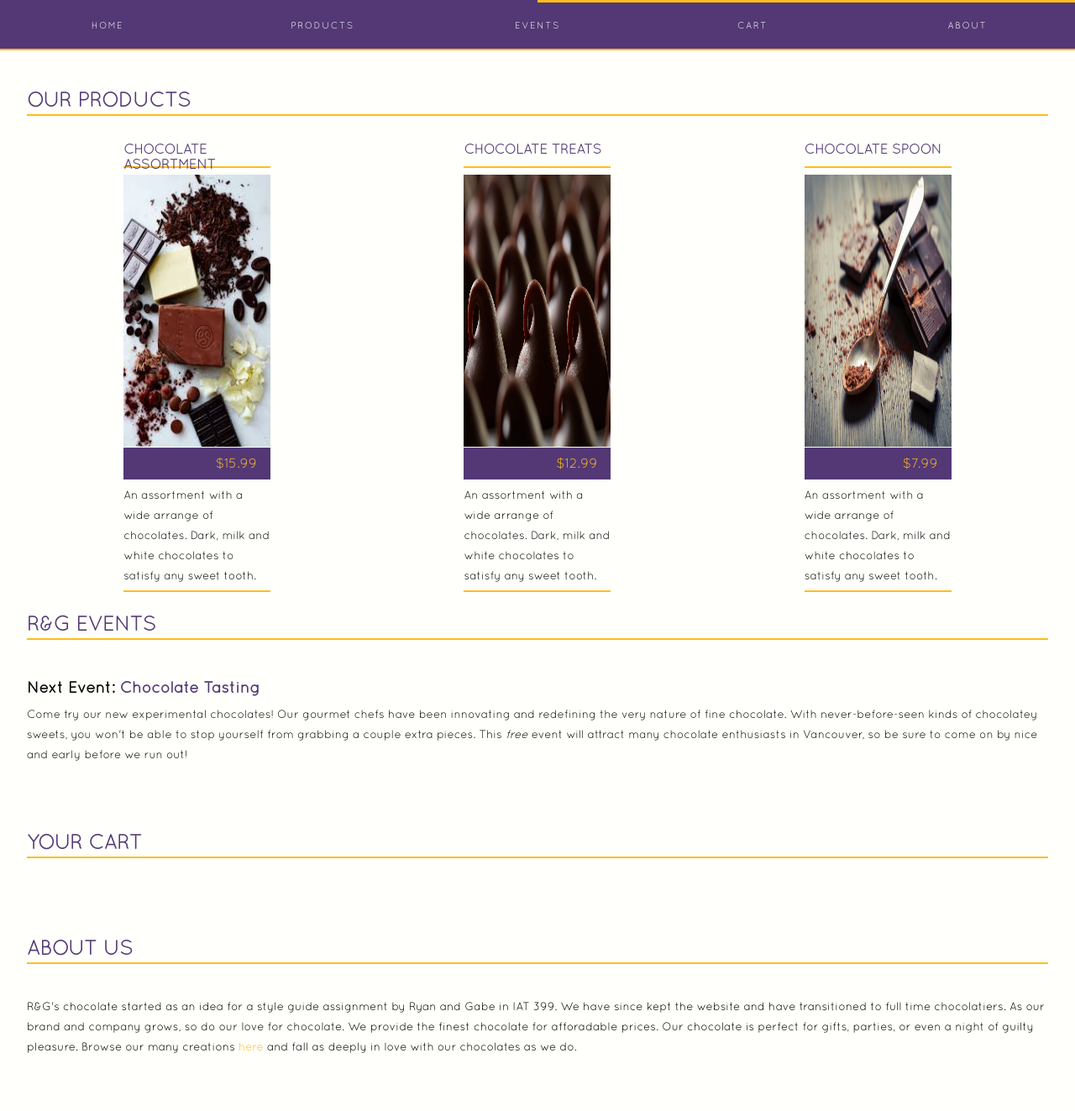
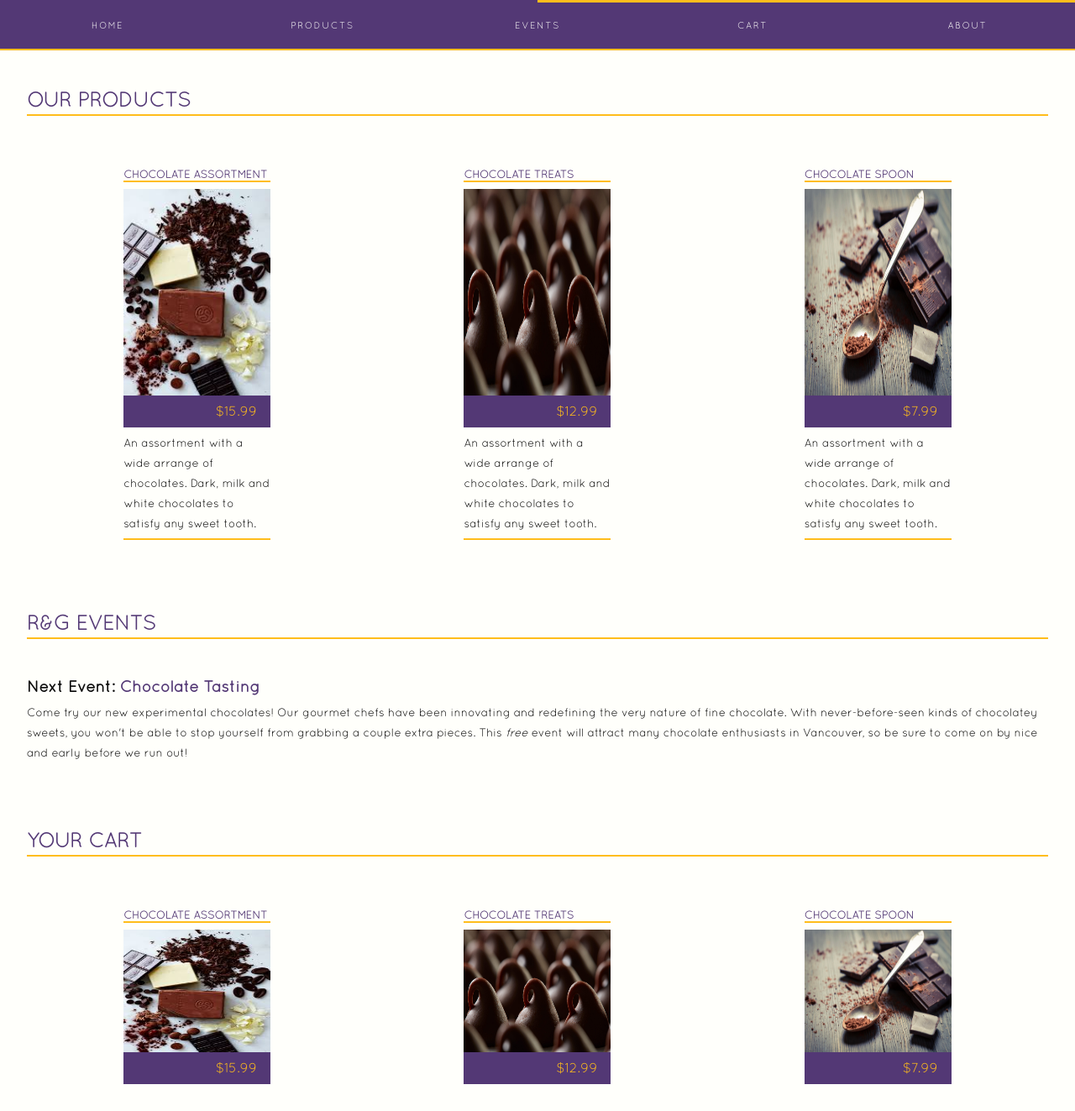
Before and after one commit to ryanfd/po2, a plain HTML site: page index.html in a window 1280 px wide. Shown: the part 797-2120 px from the top of the page at 84% size. Drawn offline with nearby package versions, Linux system fonts and the light colour scheme.

Commit message:
index edits
- sections in index.html now link to pages
- sections show off info from other pages

```diff
--- a/css/grid.css
+++ b/css/grid.css
@@ -198,6 +198,34 @@ section.contact {
     flex-basis: 60%;
 }
 
+.home-product-link {
+    display: flex;
+    flex-wrap: wrap;
+    flex-grow: 1;
+    flex-basis: 100%;
+}
+
+.home-product-link a {
+    display: flex;
+    flex-wrap: wrap;
+    flex-grow: 1;
+    flex-basis: 100%;
+}
+
+.home-cont-cart {
+    display: flex;
+    flex-wrap: wrap;
+    flex-grow: 1;
+    flex-basis: 100%;
+}
+
+.home-cart-cont a {
+    display: flex;
+    flex-wrap: wrap;
+    flex-grow: 1;
+    flex-basis: 100%;
+}
+
 @media (max-width: 37.5em) {
     .button-nav {
         display: flex;
@@ -211,14 +239,10 @@ section.contact {
     }
 }
 
-@media (max-width: 50.25em) {
+@media (max-width: 40.25em) {
     .merch-object {
         flex-basis: 100%;
-        margin: 3rem 0;
-    }
-
-    .merch-cont img {
-        height: 65%;
+        margin: 1rem 0;
     }
 }
 
--- a/css/main.css
+++ b/css/main.css
@@ -379,6 +379,27 @@ li a:hover, a:focus {
     color: rgba(255, 189, 27,0.7);
 }
 
+.home-cart .merch-object img {
+    height: 150px;
+}
+
+.home-product-link {
+    margin-top: 2rem;
+}
+
+.home-cart-cont {
+    margin-top: 2rem;
+}
+
+.home-cart-cont h3.cart-heading {
+    margin-top: 2rem;
+}
+
+.home-cart-cont a:hover h3.cart-heading, .home-cart.cont a:focus h3.cart-heading {
+    color: rgba(255, 189, 27,0.7);
+    transition: ease-in-out 0.1s;
+}
+
 .home-events .event a h3 {
     color: rgba(10, 10, 10, 1);
     transition: ease-in-out 0.2s;
@@ -596,6 +617,11 @@ section a {
     /* width: 90%; */
 }
 
+.merch-cont h4.heading {
+    font-size: 0.8rem;
+    height: 15px;
+}
+
 .merch-cont {
     max-width: 175px;
     margin: 0 auto;
@@ -604,7 +630,7 @@ section a {
 
 .merch-cont img {
     width: 100%;
-    height: 65%;
+    height: 250px;
 }
 
 .cart .merch-object {
@@ -612,7 +638,7 @@ section a {
 }
 
 .cart .merch-object img {
-    height: 50%;
+    height: 250px;
 }
 
 .form-cont {
--- a/index.html
+++ b/index.html
@@ -39,37 +39,35 @@
       <section class="home-listing" id="our-products">
         <h2 class="heading">Our Products</h2>
 
+        <div class="home-product-link">
+          <a href="products.html">
             <div class="merch-object">
               <div class="merch-cont">
-              <a href="description_template.html">
                 <h4 class="heading">Chocolate Assortment</h4>
                 <img src="img/listing.jpeg" alt="A lot of chocolates.">
                 <p class="price">$15.99</p>
                 <p class="quick-description">An assortment with a wide arrange of chocolates. Dark, milk and white chocolates to satisfy any sweet tooth.</p>
-              </a>
               </div>
             </div>
 
             <div class="merch-object">
               <div class="merch-cont">
-              <a href="description_template.html">
                 <h4 class="heading">Chocolate Treats</h4>
                 <img src="img/kiss.jpg" alt="A lot of sweet treats."/>
                 <p class="price">$12.99</p>
                 <p class="quick-description">An assortment with a wide arrange of chocolates. Dark, milk and white chocolates to satisfy any sweet tooth.</p>
-               </a>
               </div>
             </div>
 
             <div class="merch-object">
               <div class="merch-cont">
-              <a href="description_template.html">
                 <h4 class="heading">Chocolate Spoon</h4>
                 <img src="img/spoon.jpg" alt="A spoon for dishing up chocolate.">
                 <p class="price">$7.99</p>
                 <p class="quick-description">An assortment with a wide arrange of chocolates. Dark, milk and white chocolates to satisfy any sweet tooth.</p>
+              </div>
+            </div>
           </a>
-            </div>
         </div>
       </section>
 
@@ -85,6 +83,33 @@
 
       <section class="home-cart">
         <h2 class="heading">Your Cart</h2>
+        <div class="home-cart-cont">
+          <a href="cart.html">
+            <div class="merch-object">
+                <div class="merch-cont">
+                    <h4 class="heading">Chocolate Assortment</h4>
+                    <img src="img/listing.jpeg" alt="A lot of chocolates.">
+                    <p class="price">$15.99</p>
+                </div>
+            </div>
+
+            <div class="merch-object">
+                <div class="merch-cont">
+                    <h4 class="heading">Chocolate Treats</h4>
+                    <img src="img/kiss.jpg" alt="A lot of sweet treats."/>
+                    <p class="price">$12.99</p>
+                </div>
+            </div>
+
+            <div class="merch-object">
+                <div class="merch-cont">
+                    <h4 class="heading">Chocolate Spoon</h4>
+                    <img src="img/spoon.jpg" alt="A spoon for dishing up chocolate.">
+                    <p class="price">$7.99</p>
+                </div>
+            </div>
+          </a>
+        </div>
       </section>
 
       <section class="home-about">
```
Also changed, not shown: cart.html (+34 -7 lines). Lines whose indentation alone changed are shown as unchanged.
